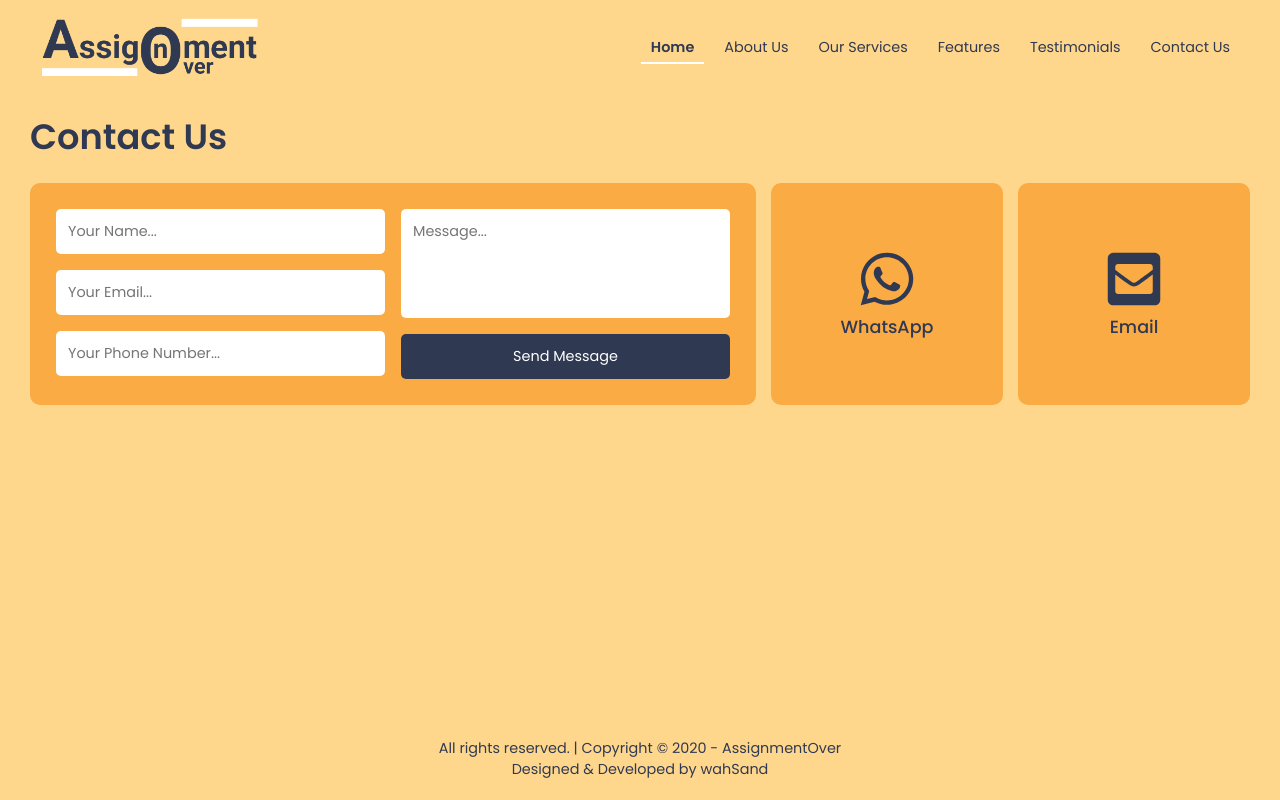
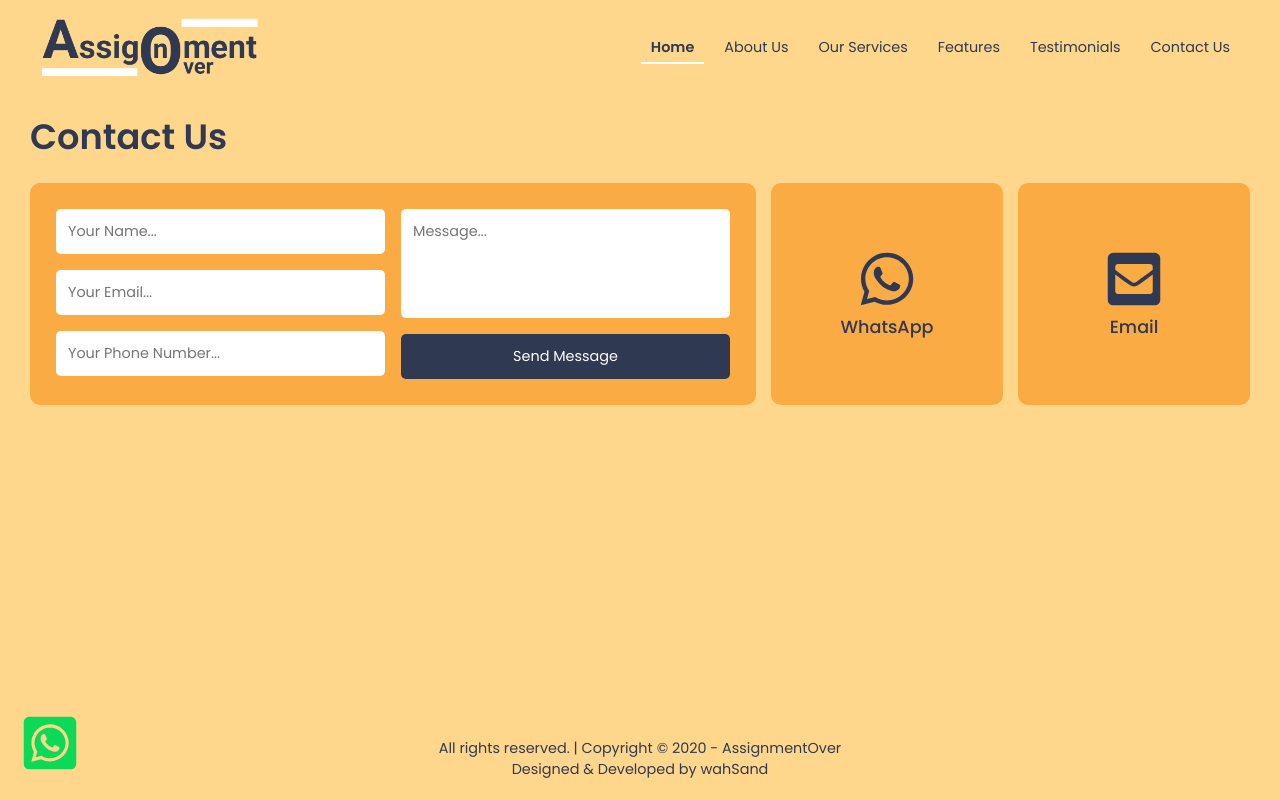
Before and after one commit to wahsandaruwan/assignmentover_frontend, a React (Create React App) app: page / in a window 1280 px wide. Built offline with nearby package versions, Linux system fonts and the light colour scheme; the HTML template or start-up script is replaced by a standard one.

Commit message:
Whatsapp fixed icon added

```diff
--- a/src/App.js
+++ b/src/App.js
@@ -1,3 +1,6 @@
+// Third-party components & modules
+import { FaWhatsappSquare } from 'react-icons/fa'
+
 // Custom components & modules
 import About from './Components/Pages/About'
 import Contact from './Components/Pages/Contact'
@@ -7,6 +10,7 @@ import Services from './Components/Pages/Services'
 import Testimonials from './Components/Pages/Testimonials'
 import Footer from './Components/Sections/Footer'
 import NavBar from './Components/Sections/NavBar'
+import { openWhatsAppClient } from './Helpers/OpenClients'
 
 const App = () => {
   return (
@@ -19,6 +23,9 @@ const App = () => {
       {/* <Testimonials /> */}
       <Contact />
       <Footer />
+      <div className="fixed-whatsapp-btn">
+        <FaWhatsappSquare onClick={() => openWhatsAppClient()} />
+      </div>
     </>
   )
 }
--- a/src/index.css
+++ b/src/index.css
@@ -48,6 +48,18 @@ svg {
   width: 60px;
   height: 60px;
   transition: all 0.3s ease-in-out;
+}
+
+/* -----Fixed whatsapp icon----- */
+.fixed-whatsapp-btn {
+  position: fixed;
+  bottom: 20px;
+  left: 20px;
+  cursor: pointer;
+}
+
+.fixed-whatsapp-btn > svg {
+  color: #0cda57;
 }
 
 /* ----------------Home page---------------- */
```
